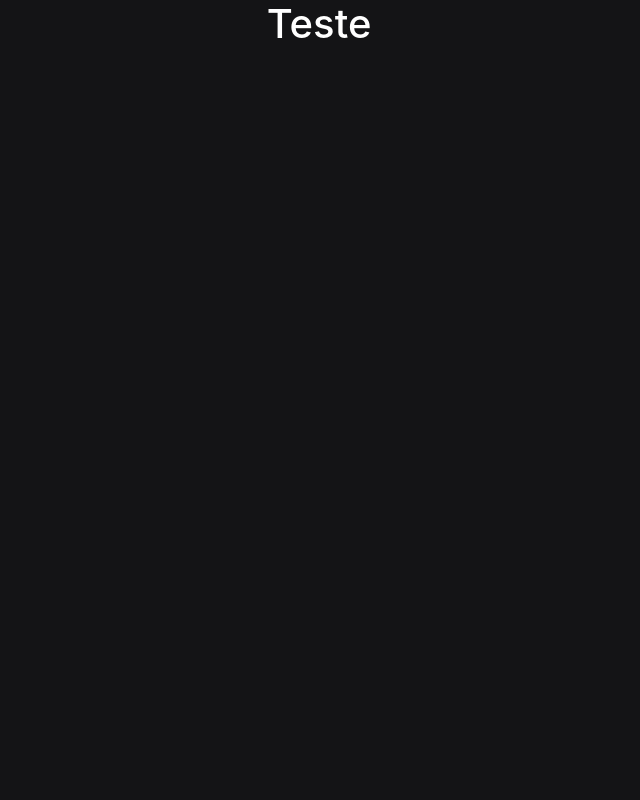
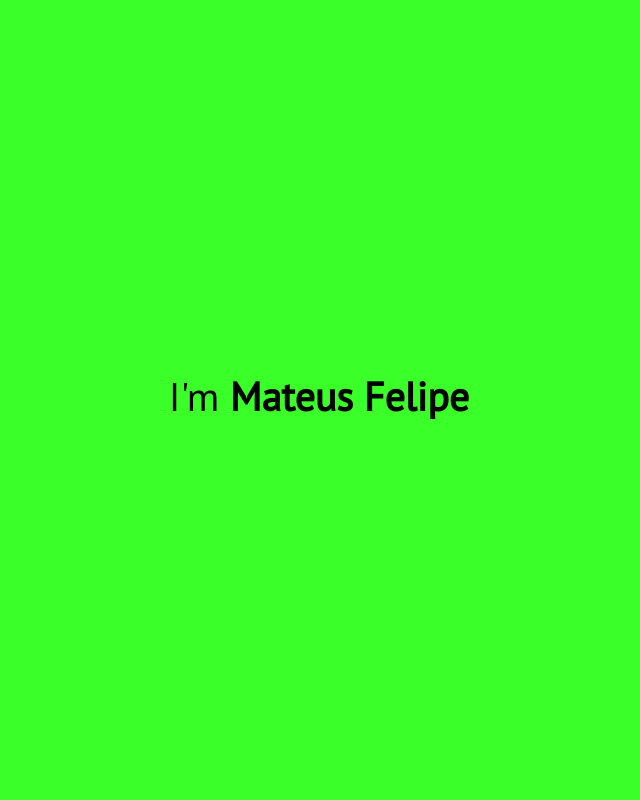
Before and after one commit to mateusfcolla/mateuscolla.github.io, a plain HTML site: page index.html in a window 1280 px wide. Shown: the top 800 px of the page, without its empty margins (321-961 px from the left). Drawn offline with nearby package versions, Linux system fonts and the light colour scheme.

Commit message:
Added Sections

```diff
--- a/index.html
+++ b/index.html
@@ -7,12 +7,22 @@
     <!-- Bootstrap -->
     <link rel="stylesheet" href="https://stackpath.bootstrapcdn.com/bootstrap/4.3.1/css/bootstrap.min.css" integrity="sha384-ggOyR0iXCbMQv3Xipma34MD+dH/1fQ784/j6cY/iJTQUOhcWr7x9JvoRxT2MZw1T" crossorigin="anonymous">
     <link rel="stylesheet" href="stylesheets/main.css">
+    <link href="https://fonts.googleapis.com/css?family=PT+Sans&display=swap" rel="stylesheet">
     <title>Mateus Felipe</title>
 </head>
 <body>
 
-<div class="container text-center"><h1>Teste</h1></div>
+<section id="Home">
+        <h1>I'm <span style="font-weight:bolder" id="name">Mateus Felipe</span></h1>
+</section>
 
+<section id="About">
+        <h1>I'm <span style="font-weight:bolder" id="name">Mateus Felipe</span></h1>
+</section>
+
+<section id="Portfolio">
+        <h1>I'm <span style="font-weight:bolder" id="name">Mateus Felipe</span></h1>
+</section>
 <script src="https://code.jquery.com/jquery-3.3.1.slim.min.js" integrity="sha384-q8i/X+965DzO0rT7abK41JStQIAqVgRVzpbzo5smXKp4YfRvH+8abtTE1Pi6jizo" crossorigin="anonymous"></script>
 <script src="https://cdnjs.cloudflare.com/ajax/libs/popper.js/1.14.7/umd/popper.min.js" integrity="sha384-UO2eT0CpHqdSJQ6hJty5KVphtPhzWj9WO1clHTMGa3JDZwrnQq4sF86dIHNDz0W1" crossorigin="anonymous"></script>
 <script src="https://stackpath.bootstrapcdn.com/bootstrap/4.3.1/js/bootstrap.min.js" integrity="sha384-JjSmVgyd0p3pXB1rRibZUAYoIIy6OrQ6VrjIEaFf/nJGzIxFDsf4x0xIM+B07jRM" crossorigin="anonymous"></script>
--- a/stylesheets/main.css
+++ b/stylesheets/main.css
@@ -1,4 +1,39 @@
+*{
+    margin: 0;
+    padding: 0;
+}
+
 body{
-    background: rgb(20, 20, 22);
+    background: #141414;
     color: white!important;
+    font-family: 'PT Sans', sans-serif!important;
+    line-height: 1.6;
+    height: 100vh;
 }
+
+section {
+    width: 100%;
+    height: 100%;
+    display: flex;
+    align-items: center;
+    justify-content: center;
+}
+
+#Home{
+    background: #3aff28;
+    color: black!important;
+}
+
+#About{
+    background: #ffffff;
+    color: #3aff28!important;
+}
+
+#Portfolio{
+
+}
+
+.bg-jumbotron{
+    background: #141414;
+    /* color: #4ec936; */
+}
```
